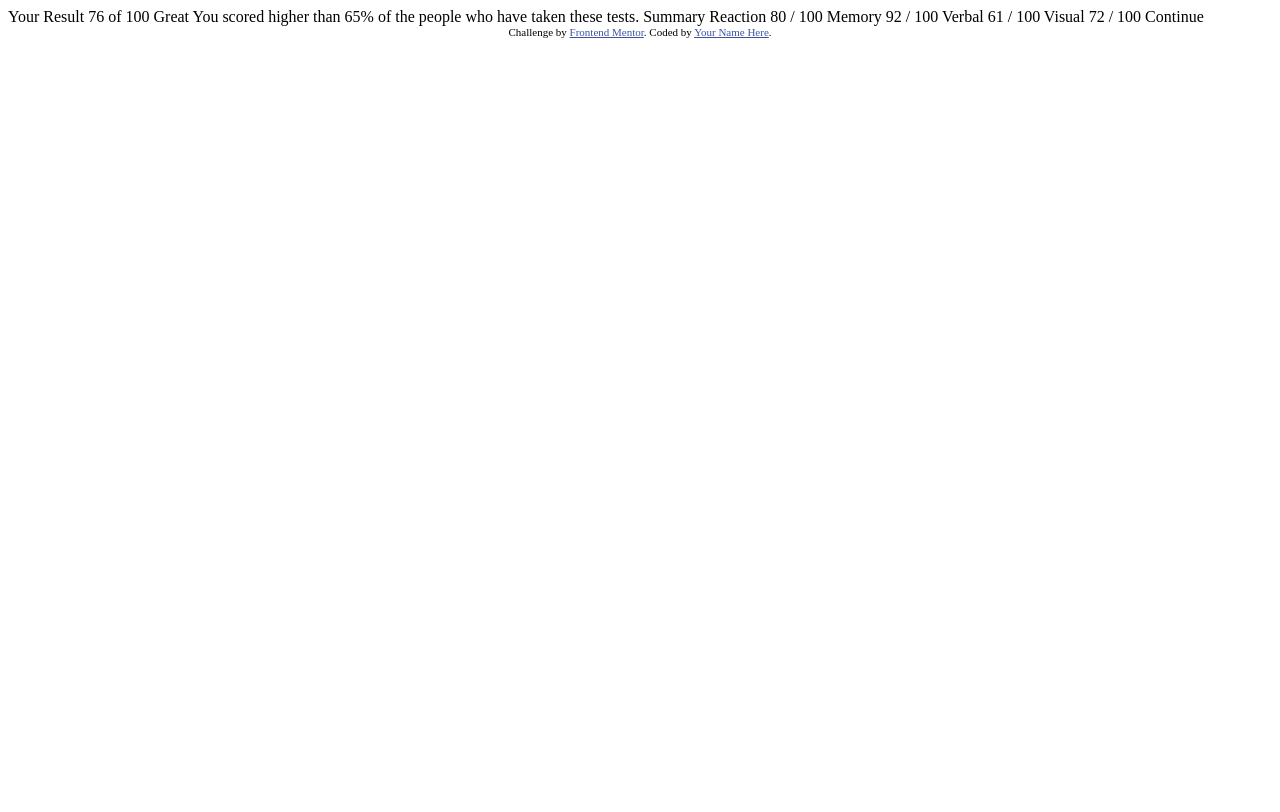
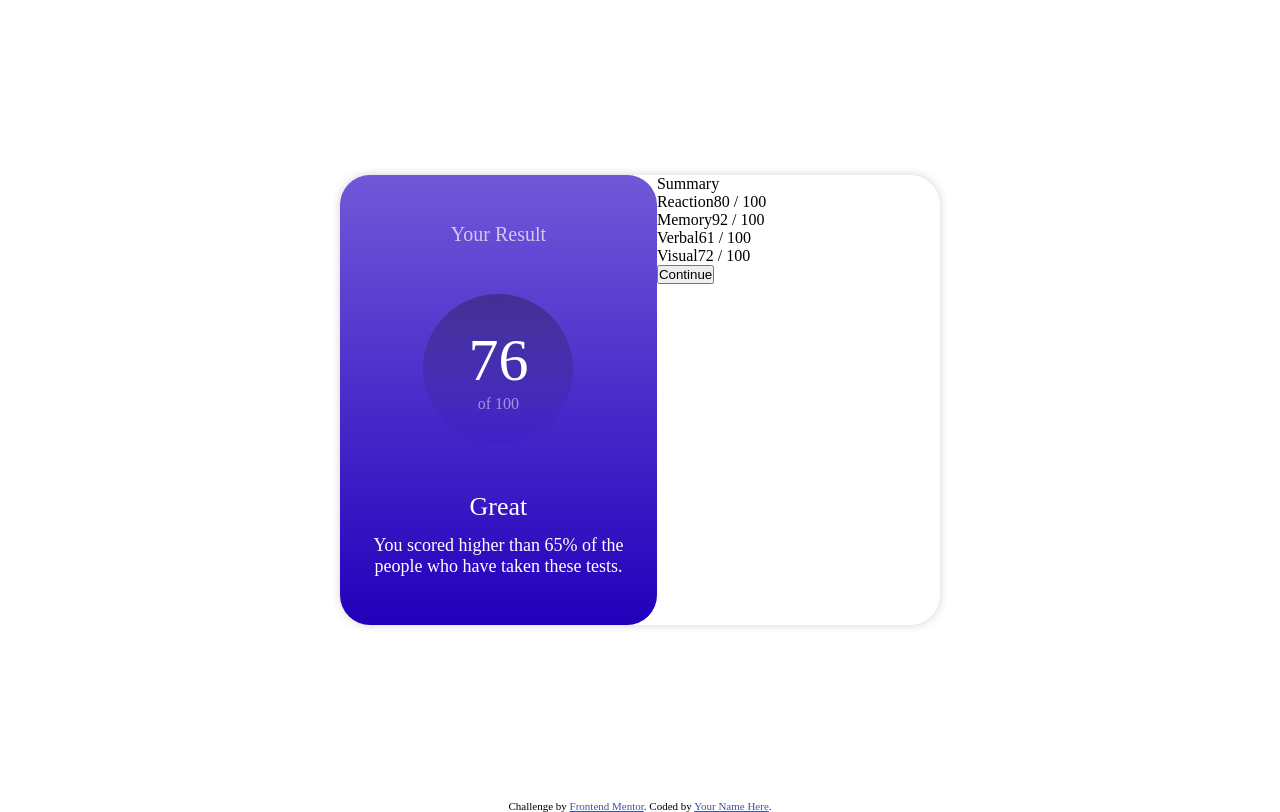
Before and after one commit to camposti95/Result-Summary-Component, a plain HTML site: page results-summary-component-main/index.html in a window 1280 px wide. Drawn offline with Linux system fonts and the light colour scheme.

Commit message:
Added CSS style sheet, almost done with left side of card

```diff
--- a/results-summary-component-main/index.html
+++ b/results-summary-component-main/index.html
@@ -3,7 +3,7 @@
 <head>
   <meta charset="UTF-8">
   <meta name="viewport" content="width=device-width, initial-scale=1.0"> <!-- displays site properly based on user's device -->
-
+  <link rel="stylesheet" href="style.css">
   <link rel="icon" type="image/png" sizes="32x32" href="./assets/images/favicon-32x32.png">
 
   <title>Frontend Mentor | Results summary component</title>
@@ -15,30 +15,37 @@
   </style>
 </head>
 <body>
-
-  Your Result
-  76
-  of 100
-
-  Great
-  You scored higher than 65% of the people who have taken these tests.
-
-  Summary
-
-  Reaction
-  80 / 100
-
-  Memory
-  92 / 100
-
-  Verbal
-  61 / 100
-
-  Visual
-  72 / 100
-
-  Continue
-
+  <div class="container">
+    <div class="card">
+      <div class="left-side">
+        <p class="result">Your Result</p>
+        <div class="overall-score">
+          <p>76</p>
+          <p>of 100</p>
+        </div>
+        <div class="summary-score">
+          <p>Great</p>
+          <p>You scored higher than 65% of the people who have taken these tests.</p>
+        </div>
+      </div>
+      <div class="right-side">
+        <p>Summary</p>
+        <div>
+          <p>Reaction<span>80 / 100</span></p>
+        </div>
+        <div>
+          <p>Memory<span>92 / 100</span></p>
+        </div>
+        <div>
+          <p>Verbal<span>61 / 100</span></p>
+        </div>
+        <div>
+          <p>Visual<span>72 / 100</span></p>
+        </div>
+          <button>Continue</button>
+      </div>
+    </div>
+  </div>
   <div class="attribution">
     Challenge by <a href="https://www.frontendmentor.io?ref=challenge" target="_blank">Frontend Mentor</a>.
     Coded by <a href="#">Your Name Here</a>.
--- /dev/null
+++ b/results-summary-component-main/style.css
@@ -0,0 +1,69 @@
+*  {
+    padding: 0;
+    margin: 0;
+}
+body {
+    height: 100vh;
+    width: 100vw;
+}
+.container {
+    height: 100%;
+    width: 100%;
+    display: flex;
+    justify-content: center;
+    align-items: center;
+}
+.card {
+    box-shadow: 0 0 10px lightgray;
+    display: flex;
+    justify-content: center;
+    align-items: center;
+    width: 600px;
+    height: 450px;
+    border-radius: 30px;
+}
+.left-side {
+    display: flex;
+    justify-content: space-evenly;
+    flex-direction: column;
+    box-sizing: border-box;
+    text-align: center;
+    padding: 0 2rem;
+    width: 100%;
+    height: 100%;
+    background-image: linear-gradient(to bottom,rgb(112, 88, 216),rgb(34, 0, 187));
+    color: white;
+    border-radius: 30px;
+}
+.result {
+    opacity: 0.7;
+    font-size: 20px
+}
+.overall-score {
+    background-image: linear-gradient(to bottom,rgba(63, 46, 141,0.9),rgba(44, 2, 233,0.1));
+    width: 150px;
+    height: 150px;
+    border-radius: 75px;
+    display: flex;
+    justify-content: center;
+    align-items: center;
+    flex-direction: column;
+    margin: 0 auto;
+}
+.overall-score p:first-of-type {
+    font-size: 60px;
+}
+.overall-score p:last-of-type {
+    opacity: 0.5;
+}
+.summary-score p:first-of-type {
+    font-size: 26px;
+}
+.summary-score p:last-of-type {
+    padding-top: 0.8rem;
+    font-size: 18px;
+}
+.right-side {
+    width: 100%;
+    height: 100%;
+}
```
